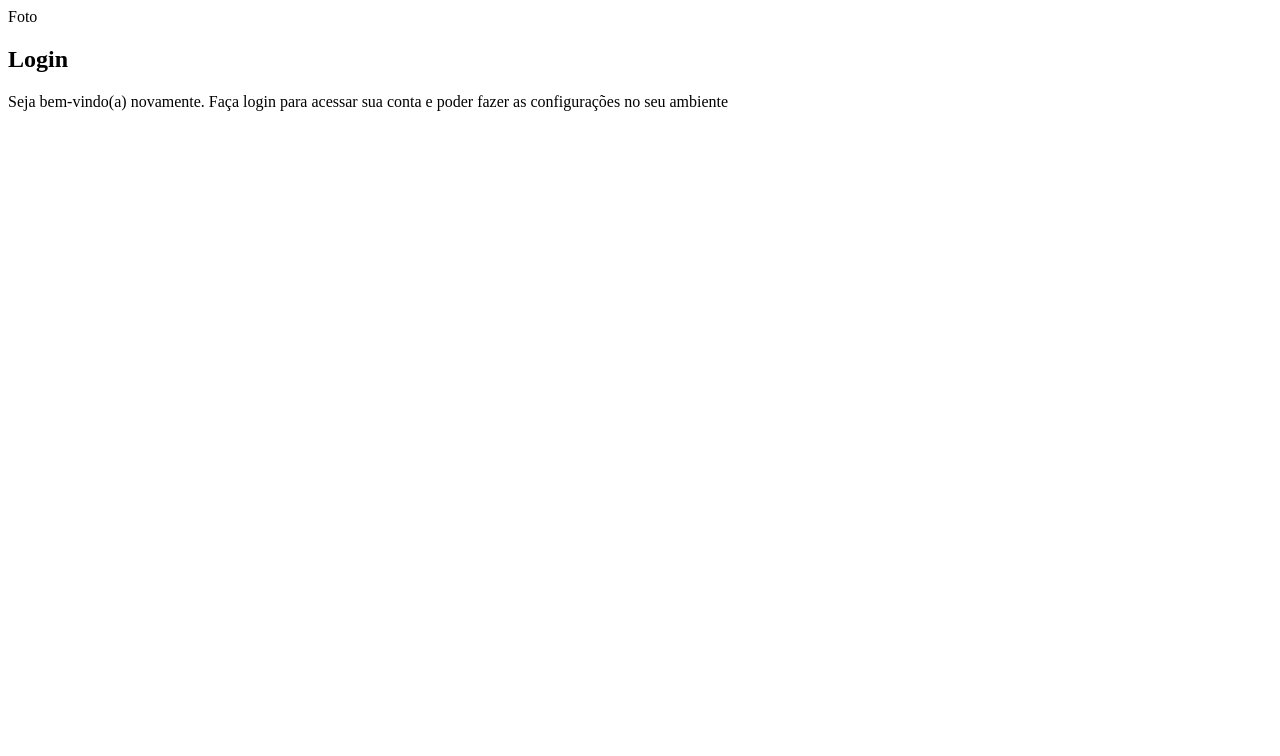
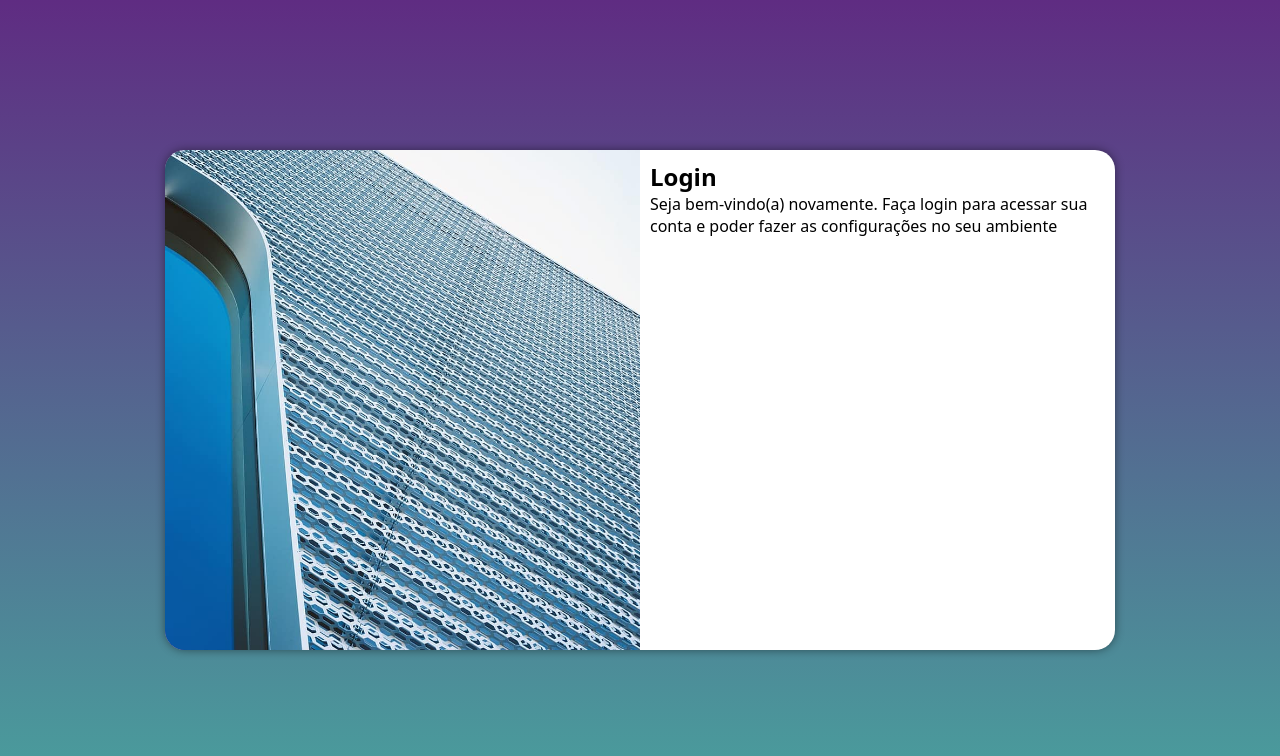
Before and after one commit to carolpoluba/projeto-login, a plain HTML site: page index.html in a window 1280 px wide. Drawn offline with Linux system fonts and the light colour scheme.

Commit message:
media query telas maiores

```diff
--- /dev/null
+++ b/estilos/media-query.css
@@ -0,0 +1,44 @@
+@charset "UTF-8";
+
+@media screen and (min-width: 768px) and (max-width: 992px) {
+
+    body {
+        background-image: linear-gradient(to top, #49a09d, #5f2c82);
+    }
+
+    section#login {
+        width: 80vw
+    }
+
+    section#login > div#imagem {
+        float: left;
+        width: 30%;
+        height: 100%
+    }
+
+    section#login > div#formulario {
+        float: right;
+        width: 70%;
+    }
+}
+
+@media screen and (min-width: 992px) {
+    body {
+        background-image: linear-gradient(to top, #49a09d, #5f2c82);
+    }
+
+    section#login {
+        width: 950px
+    }
+
+    section#login > div#imagem {
+        float: left;
+        width: 50%;
+        height: 100%
+    }
+
+    section#login > div#formulario {
+        float: right;
+        width: 50%;
+    }
+}
--- a/estilos/style.css
+++ b/estilos/style.css
@@ -5,3 +5,52 @@
     Verde: #49a09d
     Lilás: #5f2c82
 */
+
+* {
+    font-family: system-ui, -apple-system, BlinkMacSystemFont, 'Segoe UI', Roboto, Oxygen, Ubuntu, Cantarell, 'Open Sans', 'Helvetica Neue', sans-serif;
+    margin: 0px;
+    padding: 0px;
+    box-sizing: border-box;
+}
+
+body, html {
+    background-color: #5f2c82;
+    height: 100vh;
+    width: 100vw;
+}
+
+main {
+    position: relative;
+    height: 100vh;
+    width: 100vw;
+}
+
+section#login {
+    position: absolute;
+    top: 50%;
+    left: 50%;
+    transform: translate(-50%, -50%);
+    overflow: hidden;
+
+    background-color: white;
+    width: 250px;
+    height: 500px;
+    border-radius: 20px;
+    box-shadow: 0px 0px 10px rgba(0, 0, 0, 0.450);
+
+    transition: width .3s, height .3s;
+    transition-timing-function: ease;
+}
+
+section#login > div#imagem {
+    display: block;
+    background: #5f2c82 url(../imagens/metal.jpg) no-repeat;
+    background-size: cover;
+    background-position: left bottom;
+    height: 200px;
+}
+
+section#login > div#formulario {
+    display: block;
+    padding: 10px;
+}
--- a/index.html
+++ b/index.html
@@ -5,12 +5,12 @@
     <meta name="viewport" content="width=device-width, initial-scale=1.0">
     <title>Login</title>
     <link rel="stylesheet" href="estilos/style.css">
+    <link rel="stylesheet" href="estilos/media-query.css">
 </head>
 <body>
     <main>
         <section id="login">
             <div id="imagem">
-                Foto
             </div>
             <div id="formulario">
                 <h1>Login</h1>
```
